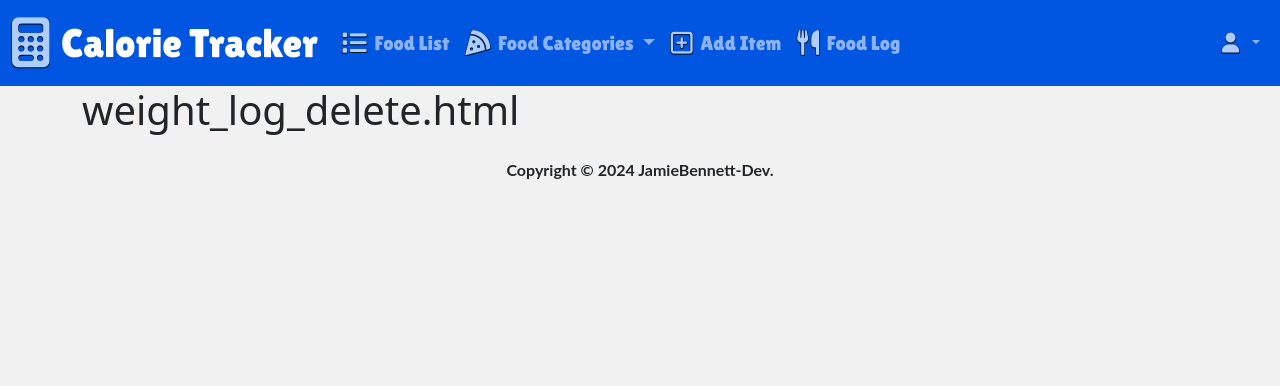
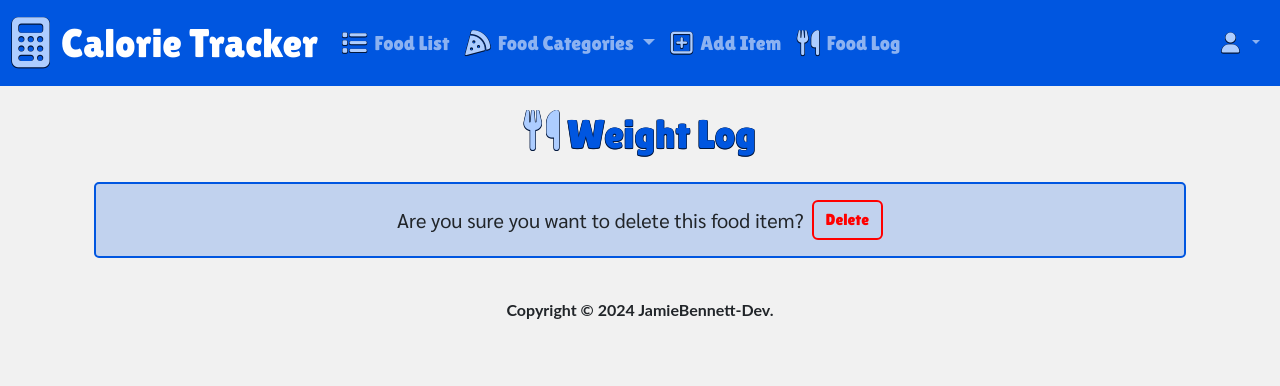
Before and after one commit to JamieBennett-Dev/Calorie-Tracker, a Django app: page /profile/weight/delete/1 in a window 1280 px wide. Shown: the top 386 px of the page. Run offline with Django 5.2, Linux system fonts and the light colour scheme; the visitor is signed in with stand-in values (Sample User, id 1); data that the repository does not hold is empty; some libraries are stand-ins or nearby versions.

```diff
--- a/foodtracker/templates/user_profile.html
+++ b/foodtracker/templates/user_profile.html
@@ -71,6 +71,7 @@
                                                             type="date"
                                                             name="date"
                                                             id="date"
+                                                            required
                                                         >
                                                     </div>
                                                     <div class="col-5">
--- a/foodtracker/templates/weight_log_delete.html
+++ b/foodtracker/templates/weight_log_delete.html
@@ -3,5 +3,32 @@
 {% block title %}Food Tracker | Weight Log{% endblock %}
 
 {% block body %}
-<h1 class="mb-0">weight_log_delete.html</h1>
+<div>
+    <div class="container-fluid">
+
+        <h1 class="my-4 d-flex justify-content-center" id="page-h1"><i class="fas fa-utensils pe-2"></i>Weight Log</h1>
+
+        <div class="row justify-content-center">
+            <div class="col-12">
+                <div class="card mb-3" id="food-log-card">
+                    <div class='card-body'>
+
+                        <div class='form-group'>
+                            <form method='POST' class="d-flex justify-content-center align-items-center fs-5">
+                                {% csrf_token %}
+
+                                Are you sure you want to delete this food item?
+                                <button type="submit" class="btn ms-2 fs-6" id="cancel">Delete</button>
+
+                            </form>
+
+                        </div>
+
+                    </div>
+                </div>
+            </div>
+        </div>
+
+    </div>
+</div>
 {% endblock %}
```
